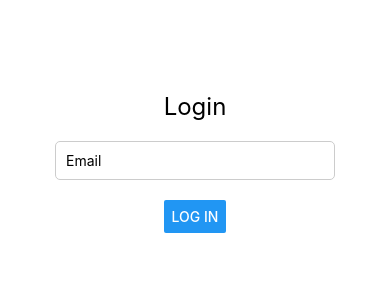
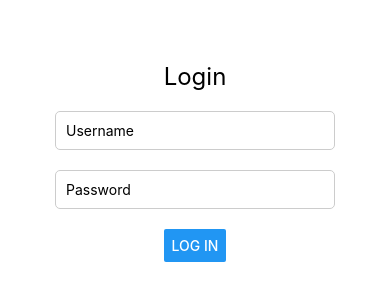
Before and after one commit to WebAvanceA25-Helene/pirates_native, a React Native app: screen / in a window 390 px wide. Shown: the part 260-560 px from the top of the page. Built offline with nearby package versions, Linux system fonts and the light colour scheme.

Commit message:
Ajout de la fonction login et des tests maestro fonctionnels pour le login

```diff
--- a/App.tsx
+++ b/App.tsx
@@ -1,101 +1,81 @@
-/*
 import React, { useState } from "react";
 import { View, Text, TextInput, Button, StyleSheet } from "react-native";
+import * as SecureStore from 'expo-secure-store';
 
 export default function App() {
-  const [email, setEmail] = useState("");
-  const [submitted, setSubmitted] = useState(false);
+  const [username, setUsername] = useState("");
+  const [logged, setLogged] = useState(false);
+  const [password, setPassword] = useState("");
+  const [errorMessage, setErrorMessage] = useState("");
 
-  const handleLogin = () => {
-    setSubmitted(true);
+  const handleLogin = async () => {
+    try {
+      const res = await fetch('https://edwrdlhelene.me:2222/api/auth/login', {
+        method: 'POST',
+        headers: {
+          'Content-Type': 'application/json'
+        },
+        body: JSON.stringify({
+          username: username,
+          password: password
+        })
+      }); //Helped by AI (existence du fetch et ajout des headers et du stringify)
+
+      if(res.ok) {
+        const jsonRes = await res.json();
+        console.log(jsonRes);
+        await SecureStore.setItemAsync('token', jsonRes.token); //AI
+        console.log(await SecureStore.getItemAsync('token'));//AI
+        setLogged(await SecureStore.getItemAsync('token') !== null);
+        setErrorMessage("Login successful!");
+      } else {
+        setErrorMessage("Invalid username or password");
+      }
+
+    } catch (res) {
+      setErrorMessage("Failed to login\t" + res);
+    }
+  };
+
+  const handleLogout = () => {
+    setLogged(false);
+    setUsername("");
+    setPassword("");
   };
 
   return (
     <View style={styles.container}>
-      {!submitted ? (
-        <>
-          <Text style={styles.title}>Connexion</Text>
-          <TextInput
-            placeholder="Email"
-            value={email}
-            onChangeText={setEmail}
-            accessibilityLabel="emailInput"   // 👈 Maestro s'en sert
-            style={styles.input}
-          />
-          <Button
-            title="Se connecter"
-            accessibilityLabel="submitButton" // 👈 Maestro s'en sert
-            onPress={handleLogin}
-          />
-        </>
-      ) : (
-        <Text accessibilityLabel="welcomeText">
-          Bienvenue {email}
-        </Text>
-      )}
-    </View>
-  );
-}
-
-const styles = StyleSheet.create({
-  container: {
-    flex: 1,
-    justifyContent: "center",
-    alignItems: "center",
-    padding: 20,
-  },
-  title: {
-    fontSize: 24,
-    marginBottom: 20,
-  },
-  input: {
-    width: "80%",
-    borderWidth: 1,
-    borderColor: "#ccc",
-    borderRadius: 5,
-    padding: 10,
-    marginBottom: 20,
-  },
-});
-*/
-import React, { useState } from "react";
-import { View, Text, TextInput, Button, StyleSheet } from "react-native";
-
-export default function App() {
-  const [email, setEmail] = useState("");
-  const [submitted, setSubmitted] = useState(false);
-
-  const handleLogin = () => {
-    setSubmitted(true);
-  };
-
-  const handleLogout = () => {
-    setSubmitted(false);
-    setEmail(""); // Optionnel : réinitialiser l'email
-  };
-
-  return (
-    <View style={styles.container}>
-      {!submitted ? (
+      {!logged ? (
         <>
           <Text style={styles.title}>Login</Text>
           <TextInput
-            placeholder="Email"
-            value={email}
-            onChangeText={setEmail}
-            accessibilityLabel="emailInput"
+            placeholder="Username"
+            value={username}
+            onChangeText={setUsername}
+            accessibilityLabel="usernameInput"
             style={styles.input}
           />
+          <TextInput
+            placeholder="Password"
+            value={password}
+            onChangeText={setPassword}
+            secureTextEntry={true} //AI
+            accessibilityLabel="passwordInput"
+            style={styles.input}
+          />
+          <Text accessibilityLabel="ErrorMessageLabel">
+            {errorMessage}
+          </Text>
           <Button
             title="Log in"
-            accessibilityLabel="submitButton"
+            testID="loginButton"
             onPress={handleLogin}
           />
         </>
       ) : (
         <>
           <Text accessibilityLabel="welcomeText">
-            Welcome {email}
+            Welcome {username}, you are logged in
           </Text>
           <Button
             title="Log out"
--- a/app.json
+++ b/app.json
@@ -35,6 +35,9 @@
       "eas": {
         "projectId": "cf5b5cec-fa22-4012-b2c5-d1ad7e1bb867"
       }
-    }
+    },
+    "plugins": [
+      "expo-secure-store"
+    ]
   }
 }
```
Also changed, not shown: package.json (+6 -2 lines), .maestro/flows/exit_flow.yaml, .maestro/flows/login_flow.yaml, 1 other file (tests, documents, lock files or other folders).
